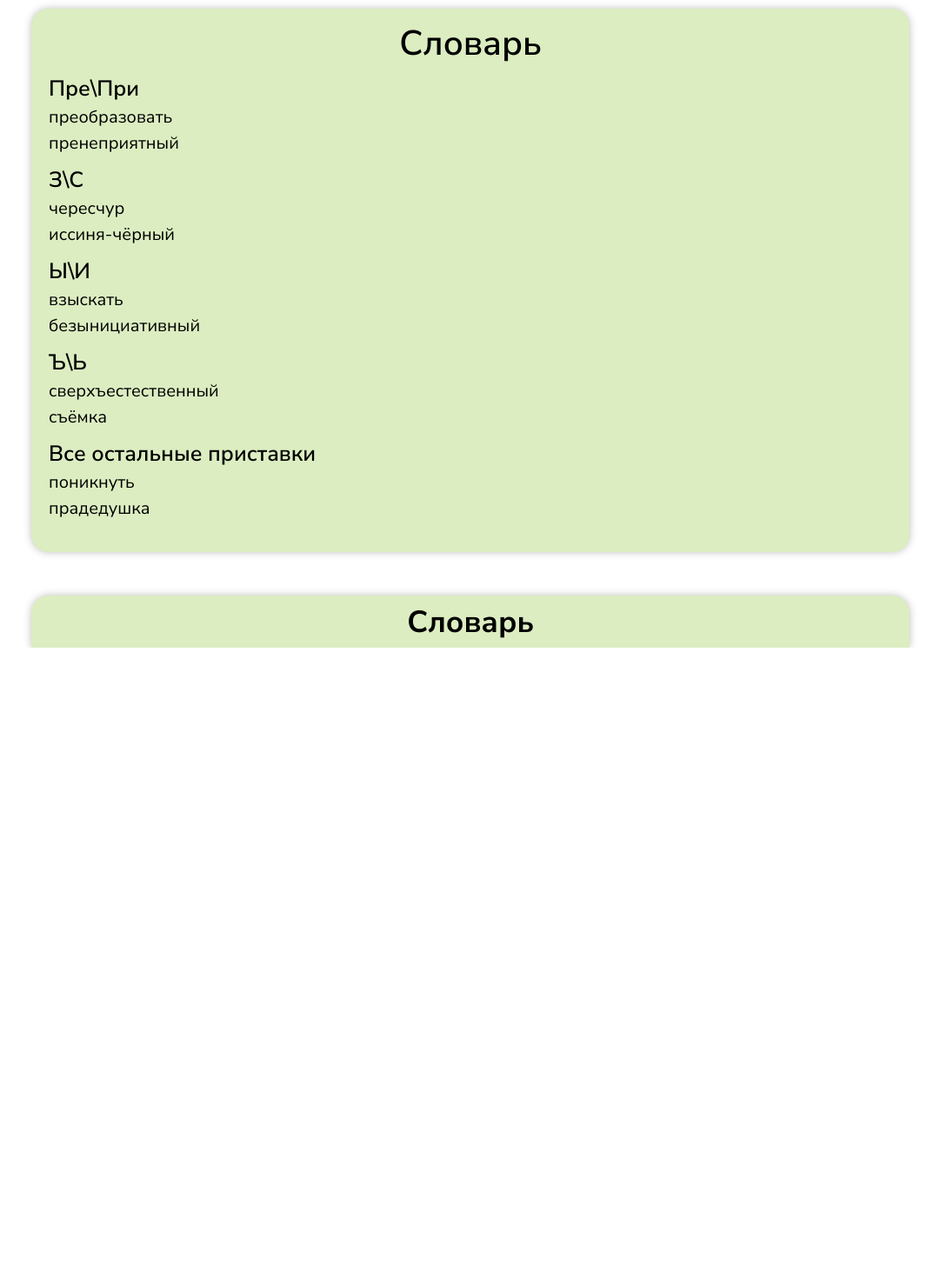
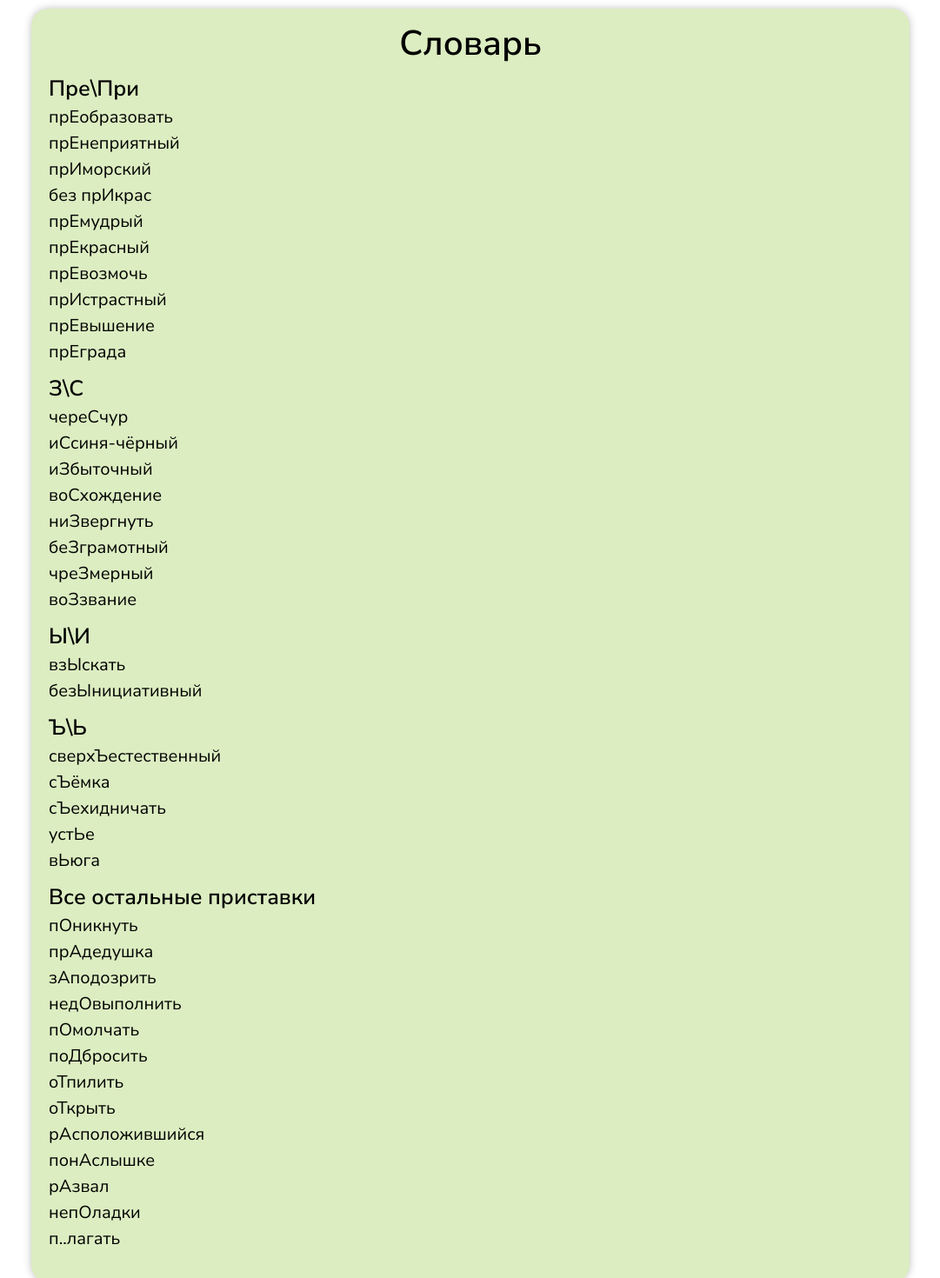
Before and after one commit to OfLORIAnO/schoolTraningPlatformForGoodPersonsAndMenWhoLoveHentai, a React (Vite) app: page /dictionary in a window 1280 px wide. Shown: the part 100-1570 px from the top of the page at 87% size, without its empty margins (99-1180 px from the left). Before the commit the page ends 845 px from the top, so only its background shows below. Built offline with nearby package versions, Linux system fonts and the light colour scheme; the HTML template or start-up script is replaced by a standard one.

Commit message:
'SlovarV2.0'

```diff
--- a/data.js
+++ b/data.js
@@ -1,22 +1,50 @@
 export let PrefixesPrePri = {
     prepri: [
-        ['пр..образовать', 'преобразовать'],
-        ['пр..неприятный', 'пренеприятный'],
+        ['пр..образовать', 'прЕобразовать'],
+        ['пр..неприятный', 'прЕнеприятный'],
+        ['пр..морский', 'прИморский'],
+        ['без пр..крас', 'без прИкрас'],
+        ['пр..мудрый', 'прЕмудрый'],
+        ['пр..красный', 'прЕкрасный'],
+        ['пр..возмочь', 'прЕвозмочь'],
+        ['пр..страстный', 'прИстрастный'],
+        ['пр..вышение', 'прЕвышение'],
+        ['пр..града', 'прЕграда'],
     ],
     zs: [
-        ['чере..чур', 'чересчур'],
-        ['и..синя-чёрный', 'иссиня-чёрный'],
+        ['чере..чур', 'череСчур'],
+        ['и..синя-чёрный', 'иСсиня-чёрный'],
+        ['и..быточный', 'иЗбыточный'],
+        ['во..хождение', 'воСхождение'],
+        ['ни..вергнуть', 'ниЗвергнуть'],
+        ['бе..грамотный', 'беЗграмотный'],
+        ['чре..мерный', 'чреЗмерный'],
+        ['во..звание', 'воЗзвание'],
     ],
     bs: [
-        ['вз..скать', 'взыскать'],
-        ['без..нициативный', 'безынициативный'],
+        ['вз..скать', 'взЫскать'],
+        ['без..нициативный', 'безЫнициативный'],
     ],
     mm: [
-        ['сверх..естественный', 'сверхъестественный'],
-        ['с..ёмка', 'съёмка'],
+        ['сверх..естественный', 'сверхЪестественный'],
+        ['с..ёмка', 'сЪёмка'],
+        ['с..ехидничать', 'сЪехидничать'],
+        ['уст..е', 'устЬе'],
+        ['в..юга', 'вЬюга'],
     ],
     all: [
-        ['п..никнуть', 'поникнуть'],
-        ['пр..дедушка', 'прадедушка'],
+        ['п..никнуть', 'пОникнуть'],
+        ['пр..дедушка', 'прАдедушка'],
+        ['з..подозрить', 'зАподозрить'],
+        ['нед..выполнить', 'недОвыполнить'],
+        ['п..молчать', 'пОмолчать'],
+        ['по..бросить', 'поДбросить'],
+        ['о..пилить', 'оТпилить'],
+        ['о..крыть', 'оТкрыть'],
+        ['р..сположившийся', 'рАсположившийся'],
+        ['пон..слышке', 'понАслышке'],
+        ['р..звал', 'рАзвал'],
+        ['неп..ладки', 'непОладки'],
+        ['н..вьючить', 'п..лагать'],
     ],
 };
--- a/src/pages/Train/Mechine/Mechine.jsx
+++ b/src/pages/Train/Mechine/Mechine.jsx
@@ -66,45 +66,42 @@ export default function Mechine() {
     const letterInner = (letter) => {
         setLetter1('');
         setLetter2('');
-        if (letter === 'и') {
-            setLetter1('е+ы');
-            setLetter2('и');
-        } else if (letter === 'е') {
-            setLetter1('е');
-            setLetter2('и');
-        } else if (letter === 'з') {
-            setLetter1('з');
-            setLetter2('с');
-        } else if (letter === 'д') {
-            setLetter1('д');
-            setLetter2('т');
-        } else if (letter === 'т') {
-            setLetter1('д');
-            setLetter2('т');
-        } else if (letter === 'о') {
-            setLetter1('о');
-            setLetter2('а');
-        } else if (letter === 'а') {
-            setLetter1('о');
-            setLetter2('а');
-        } else if (letter === 'ъ') {
-            setLetter1('ъ');
-            setLetter2('ь');
-        } else if (letter === 'ь') {
-            setLetter1('ъ');
-            setLetter2('ь');
-        } else if (letter === 'с') {
-            setLetter1('з');
-            setLetter2('с');
-        } else if (letter === 'з') {
-            setLetter1('з');
-            setLetter2('с');
-        } else if (letter === 'ы') {
-            setLetter1('ы');
-            setLetter2('и');
-        } else if (letter === 'и') {
-            setLetter1('ы');
-            setLetter2('и');
+        if (letter === 'И') {
+            setLetter1('Е');
+            setLetter2('И');
+        } else if (letter === 'Е') {
+            setLetter1('Е');
+            setLetter2('И');
+        } else if (letter === 'Д') {
+            setLetter1('Д');
+            setLetter2('Т');
+        } else if (letter === 'Т') {
+            setLetter1('Д');
+            setLetter2('Т');
+        } else if (letter === 'О') {
+            setLetter1('О');
+            setLetter2('А');
+        } else if (letter === 'А') {
+            setLetter1('О');
+            setLetter2('А');
+        } else if (letter === 'Ъ') {
+            setLetter1('Ъ');
+            setLetter2('Ь');
+        } else if (letter === 'Ь') {
+            setLetter1('Ъ');
+            setLetter2('Ь');
+        } else if (letter === 'З') {
+            setLetter1('З');
+            setLetter2('С');
+        } else if (letter === 'С') {
+            setLetter1('З');
+            setLetter2('С');
+        } else if (letter === 'Ы') {
+            setLetter1('Ы');
+            setLetter2('И');
+        } else if (letter === 'И') {
+            setLetter1('Ы');
+            setLetter2('И');
         }
     };
     useEffect(() => {
--- a/src/pages/Train/Mechine/Mechine.module.scss
+++ b/src/pages/Train/Mechine/Mechine.module.scss
@@ -17,6 +17,7 @@
     z-index: 1;
     display: flex;
     button {
+        text-transform: uppercase;
         position: relative;
         justify-content: center;
         display: flex;
@@ -164,7 +165,7 @@
         position: absolute;
         z-index: 50;
         @media (max-width: 800px) {
-            margin-top: -150px;
+            margin-top: -250px;
         }
         @media (max-width: 350px) {
             font-size: 25px;
```
